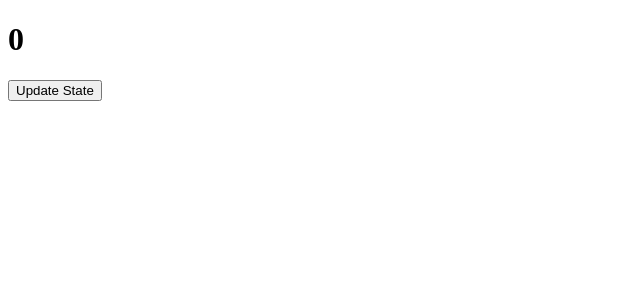
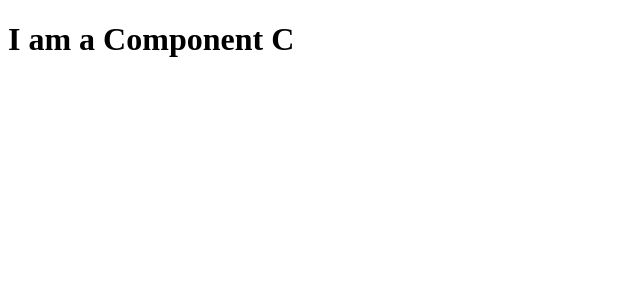
Before and after one commit to mohsinsaleheen1/React-Practice-Basic-to-Advance-, a React (Vite) app in the folder ClassComponent/: page / in a window 1280 px wide. Shown: the top 300 px of the page, without its empty margins (0-640 px from the left). Built offline with nearby package versions, Linux system fonts and the light colour scheme.

Commit message:
Props Drilling

```diff
--- a/ClassComponent/src/App.jsx
+++ b/ClassComponent/src/App.jsx
@@ -15,6 +15,8 @@ import Usestate from "./components/Hooks/Usestate";
 import USwithObject from "./components/Hooks/USwithObject";
 import USwitharray from "./components/Hooks/USwitharray";
 import UseEffectPrac from "./components/Hooks/UseEffectPrac";
+import CompA from "./components/contexthook/CompA";
+import CompMain from "./components/contexthook/CompMain";
 class App extends Component {
   render() {
     return (
@@ -37,7 +39,9 @@ class App extends Component {
         {/* <Usestate /> */}
         {/* <USwithObject /> */}
         {/* <USwitharray /> */}
-        <UseEffectPrac />
+        {/* <UseEffectPrac /> */}
+        {/* <CompA/> */}
+        <CompMain />
       </>
     );
   }
--- /dev/null
+++ b/ClassComponent/src/components/contexthook/CompA.jsx
@@ -0,0 +1,12 @@
+import React from 'react'
+import CompB from './CompB'
+
+const CompA = () => {
+  return (
+    <div>
+      <CompB/>
+    </div>
+  )
+}
+
+export default CompA
--- /dev/null
+++ b/ClassComponent/src/components/contexthook/CompB.jsx
@@ -0,0 +1,12 @@
+import React from "react";
+import CompC from "./CompC";
+
+const CompB = () => {
+  return (
+    <div>
+      <CompC />
+    </div>
+  );
+};
+
+export default CompB;
--- /dev/null
+++ b/ClassComponent/src/components/contexthook/CompC.jsx
@@ -0,0 +1,11 @@
+import React from 'react'
+
+const CompC = () => {
+  return (
+    <div>
+      <h1>I am a Component C</h1>
+    </div>
+  )
+}
+
+export default CompC
--- /dev/null
+++ b/ClassComponent/src/components/contexthook/CompMain.jsx
@@ -0,0 +1,12 @@
+import React from "react";
+import CompA from "./CompA";
+
+const CompMain = () => {
+  return (
+    <div>
+      <CompA />
+    </div>
+  );
+};
+
+export default CompMain;
```
